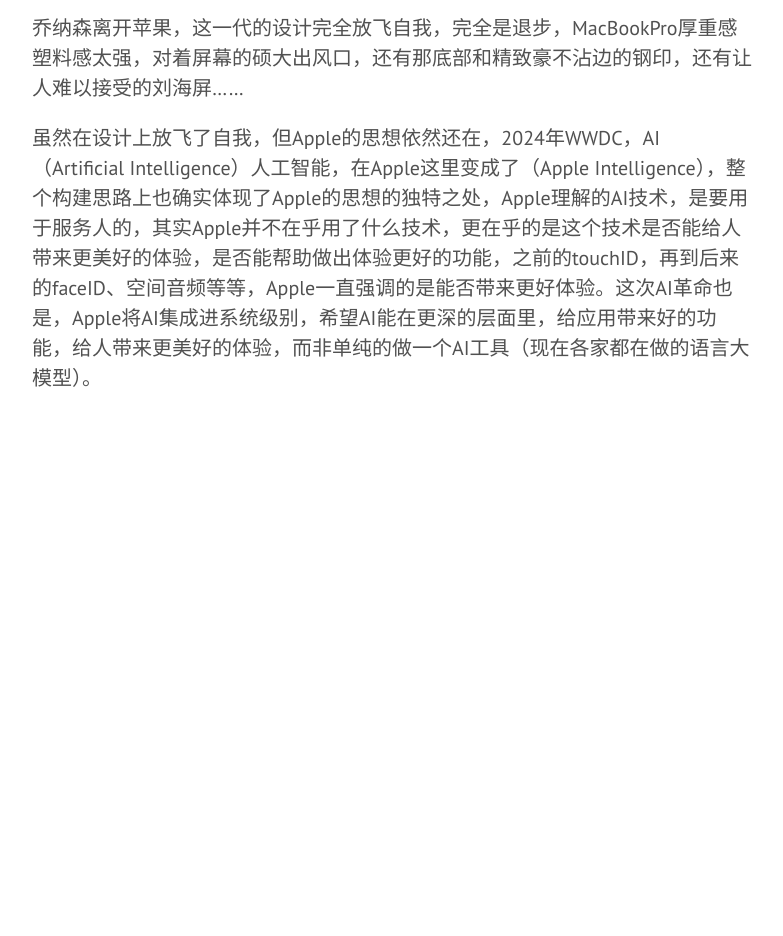
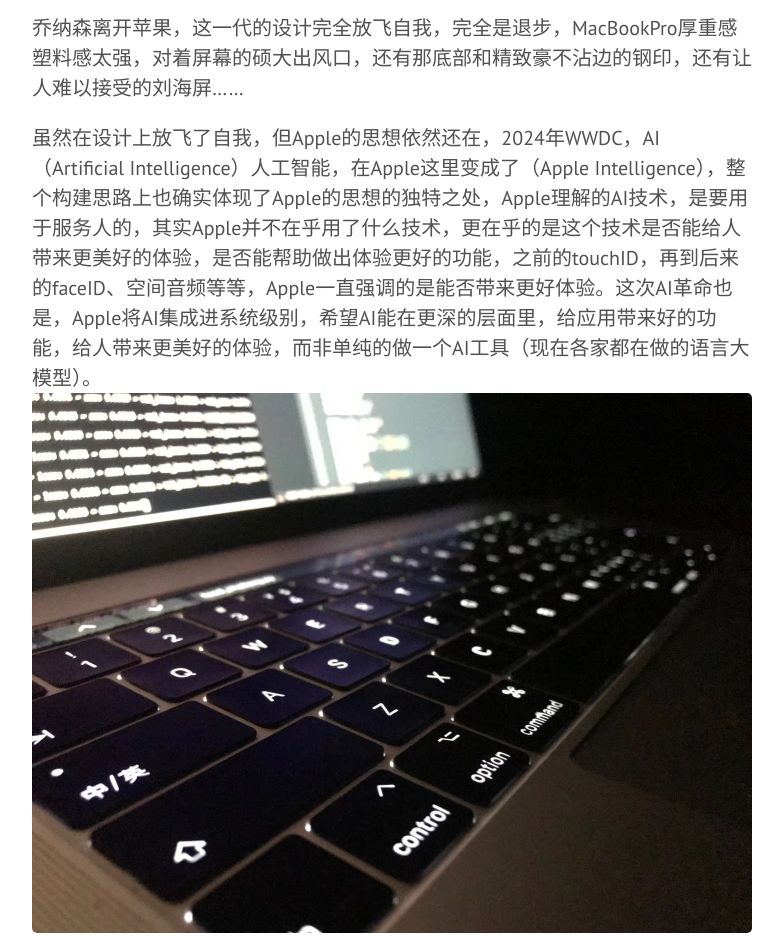
Before and after one commit to CLgithub/CLgithub.github.io, a plain HTML site: page posts/hhkb键盘更新记/index.html in a window 1280 px wide. Shown: the part 5481-6417 px from the top of the page, without its empty margins (428-1211 px from the left). Before the commit the page ends 6034 px from the top, so only its background shows below. Drawn offline with Linux system fonts and the light colour scheme.

Commit message:
rebuilding site 2024年 6月16日 星期日 14时26分08秒 CST

```diff
--- a/css/hyde.css
+++ b/css/hyde.css
@@ -128,7 +128,7 @@ a.sidebar-nav-item:focus {
 
 @media (min-width: 48em) {
   .content {
-    max-width: 38rem;
+    max-width: 58rem;
     margin-left: 20rem;
     margin-right: 2rem;
   }
--- a/posts/hhkb键盘更新记/index.html
+++ b/posts/hhkb键盘更新记/index.html
@@ -52,7 +52,7 @@
     <div class="post">
   <h1>HHKB键盘更新记</h1>
   <time datetime=2024-06-13T21:18:38&#43;0800 class="post-date">Thu, Jun 13, 2024</time>
-  <p>前沿：故事从2016年Apple发布新一代MacBook Pro开始讲起，2016年，MacBook Pro迎来外观诸多<a href="https://support.apple.com/zh-cn/111975">更新</a>，砍掉了多种接口，只保留4个雷电3接口，拥有更大的触控板，引入了TouchBar，还引入了<!-- raw HTML omitted -->蝴蝶键盘<!-- raw HTML omitted -->，没错，就是蝴蝶键盘。蝴蝶键盘相比于传统剪刀脚键盘有众多优缺点，不必细说，单说最让人诟病的一点，在使用一定时间后，由于灰尘的落入，蝴蝶键盘会出现双击或不灵的情况。我的MacBook Pro (15-inch, 2017)也未能幸免，在正常使用一年时间后，部分按键也出现了问题，尝试过各种清理，都无济于事。大量用户出现键盘故障，甚至还有<a href="https://github.com/aahung/Unshaky">Unshaky</a>这样的软件，来尽可能的降低蝴蝶键盘故障带来的不变，虽然苹果之后推出了对应的<a href="https://support.apple.com/zh-cn/keyboard-service-program-for-mac-notebooks">维修更换计划</a>，但那是另外的故事了。</p>
+  <p>前沿：故事从2016年Apple发布新一代MacBook Pro开始讲起，2016年，MacBook Pro迎来外观诸多<a href="https://support.apple.com/zh-cn/111975">更新</a>，砍掉了多种接口，只保留4个雷电3接口，拥有更大的触控板，引入了TouchBar，还引入了<!-- raw HTML omitted -->蝴蝶键盘<!-- raw HTML omitted -->，没错，就是蝴蝶键盘。蝴蝶键盘相比于传统剪刀脚键盘有众多优缺点，不必细说，单说最让人诟病的一点，在使用一定时间后，由于灰尘的落入，蝴蝶键盘会出现双击或不灵的情况。我的MacBook Pro (15-inch, 2017)也未能幸免，在正常使用一年时间后，部分按键也出现了问题，尝试过各种清理，都无济于事。大量用户出现键盘故障，甚至还有<a href="https://github.com/aahung/Unshaky">Unshaky</a>这样的软件，来尽可能的降低蝴蝶键盘故障带来的不便，虽然苹果之后推出了对应的<a href="https://support.apple.com/zh-cn/keyboard-service-program-for-mac-notebooks">维修更换计划</a>，但那是另外的故事了。</p>
 <p>购买：于是在2018年，购买了我这块HHKB-BT，HHKB蓝牙版本，无刻印白色版（之后配了几个彩色键帽）
 <img src="../../images/6_1.png" alt="">
 快乐使用：该版本只支持蓝牙单模连接，且只能同时连接一台设备，即便如此，也不妨碍我快乐的使用它。最开始纠结于如何摆放，是摆在MacBook Pro前面，单独把MacBook Pro支起来呢，还是如何摆放，还有兼顾到触控板的使用，直到我发现HHKB刚好可以完美的放在MacBookPro原键盘之上，底部的4个橡胶垫，刚好可以完美的避开MBP原键盘，能完美的放置在MBP之上，也不知道是否是故意这样设计的，瞬间感觉如鱼得水，使用起来很舒服，而且并不影响原触控板的使用
@@ -81,7 +81,8 @@
 <p>对于大多数公司来说，设计是被工程技术引领的。工程师们制定产品的规格和要求，然后设计师们在据此设计模型和外壳，但对于乔布斯来说，这个过程截然不同。在苹果公司创立之初，乔布斯首先确定了Mac电脑的外壳之后，工程师们才一次制作合适的主板和元件。</p>
 </blockquote>
 <p>乔纳森离开苹果，这一代的设计完全放飞自我，完全是退步，MacBookPro厚重感塑料感太强，对着屏幕的硕大出风口，还有那底部和精致豪不沾边的钢印，还有让人难以接受的刘海屏……</p>
-<p>虽然在设计上放飞了自我，但Apple的思想依然还在，2024年WWDC，AI（Artificial Intelligence）人工智能，在Apple这里变成了（Apple Intelligence），整个构建思路上也确实体现了Apple的思想的独特之处，Apple理解的AI技术，是要用于服务人的，其实Apple并不在乎用了什么技术，更在乎的是这个技术是否能给人带来更美好的体验，是否能帮助做出体验更好的功能，之前的touchID，再到后来的faceID、空间音频等等，Apple一直强调的是能否带来更好体验。这次AI革命也是，Apple将AI集成进系统级别，希望AI能在更深的层面里，给应用带来好的功能，给人带来更美好的体验，而非单纯的做一个AI工具（现在各家都在做的语言大模型）。</p>
+<p>虽然在设计上放飞了自我，但Apple的思想依然还在，2024年WWDC，AI（Artificial Intelligence）人工智能，在Apple这里变成了（Apple Intelligence），整个构建思路上也确实体现了Apple的思想的独特之处，Apple理解的AI技术，是要用于服务人的，其实Apple并不在乎用了什么技术，更在乎的是这个技术是否能给人带来更美好的体验，是否能帮助做出体验更好的功能，之前的touchID，再到后来的faceID、空间音频等等，Apple一直强调的是能否带来更好体验。这次AI革命也是，Apple将AI集成进系统级别，希望AI能在更深的层面里，给应用带来好的功能，给人带来更美好的体验，而非单纯的做一个AI工具（现在各家都在做的语言大模型）。
+<img src="../../images/6_8.JPG" alt=""></p>
 
 </div>
 
```
Also changed, not shown: 3 other files.
